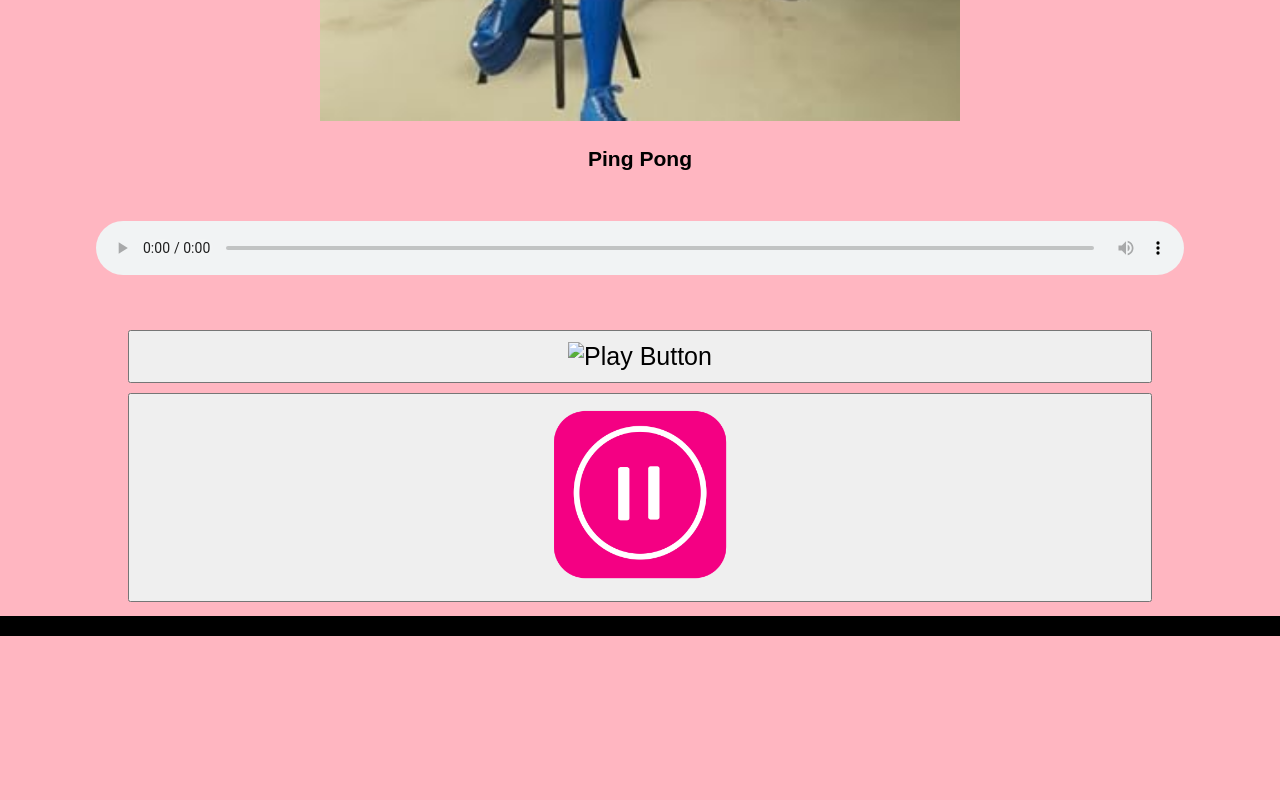
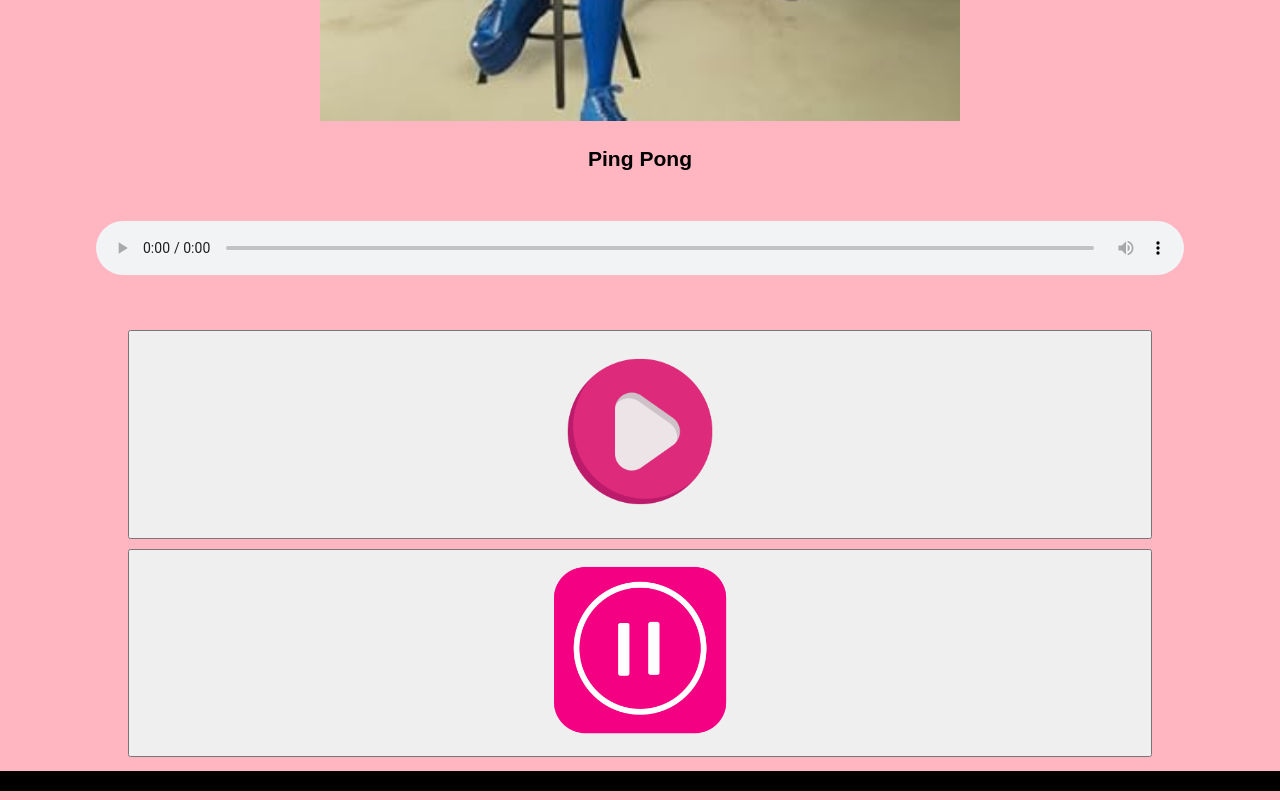
Before and after one commit to Wingoa/SparklePrincess, a plain HTML site: page pages/pingpong.html in a window 1280 px wide. Shown: the part 1191-1991 px from the top of the page. Before the commit the page ends 1836 px from the top, so only its background shows below. Drawn offline with Linux system fonts and the light colour scheme; files whose address does not match are found by name.

Commit message:
Ping pong buttons

```diff
--- a/pages/pingpong.html
+++ b/pages/pingpong.html
@@ -66,7 +66,7 @@
 
 		<div class="custom-controls">
 			<button onclick="document.getElementById('player').play()">
-				<img src="images/play.png" alt="Play Button" />
+				<img src="../images/play.png" alt="Play Button" />
 			</button>
 			<button onclick="document.getElementById('player').pause()">
 				<img src="images/pause.png" alt="Pause Button" />
```
